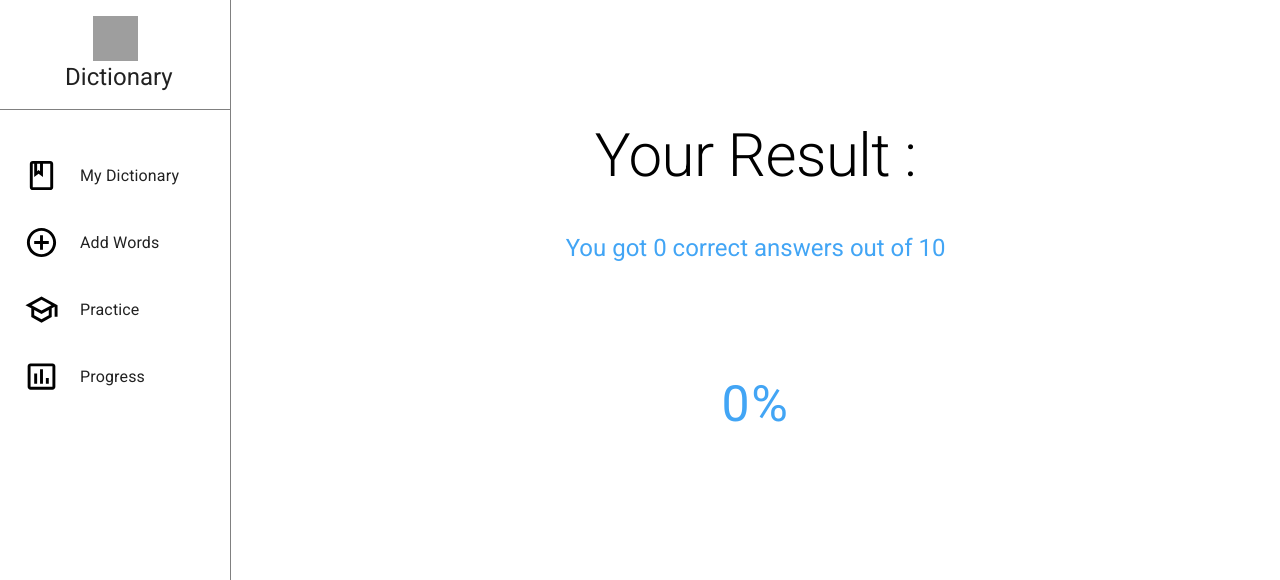
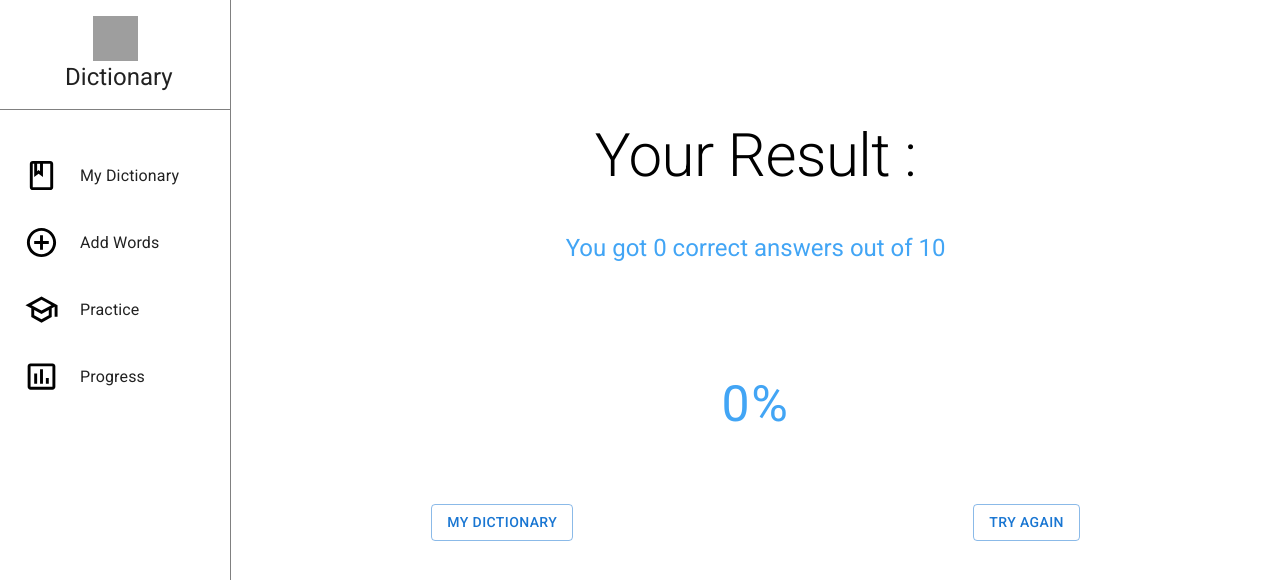
Before and after one commit to Ramil3107/dictionary, a React (Create React App) app: page /quizresult in a window 1280 px wide. Shown: the top 580 px of the page. Built offline with nearby package versions, Linux system fonts and the light colour scheme; grey boxes are pictures that could not be loaded.

Commit message:
add return buttons qiuz result page

```diff
--- a/src/pages/quizResult/QuizResult.js
+++ b/src/pages/quizResult/QuizResult.js
@@ -1,10 +1,11 @@
-import { Box, Typography } from "@mui/material"
+import { Box, Button, Typography } from "@mui/material"
 import { blue } from "@mui/material/colors"
 import { useEffect } from "react"
 import { useDispatch, useSelector } from "react-redux"
 import { setNewHistory } from "../../redux/dictionarySlice"
 import { currentDate } from "../../utils/utils"
 import { CircularProgressBox } from "./components/CircularProgressBox"
+import { ReturnButtons } from "./components/ReturnButtons"
 
 export const QuizResult = () => {
 
@@ -48,6 +49,7 @@ export const QuizResult = () => {
             </Typography>
 
             <CircularProgressBox currentGameRightAnswers={currentGameRightAnswers} />
+            <ReturnButtons />
         </Box>
     )
 }
--- /dev/null
+++ b/src/pages/quizResult/components/ReturnButtons.js
@@ -0,0 +1,12 @@
+import { Box, Button } from '@mui/material'
+import { useNavigate } from 'react-router-dom'
+
+export const ReturnButtons = () => {
+    const navigate = useNavigate()
+    return (
+        <Box sx={{ display: "flex", flexWrap: "wrap", justifyContent: "space-around", width: "100%" }}>
+            <Button onClick={() => navigate("/mydictionary")} variant="outlined" >My Dictionary</Button>
+            <Button onClick={() => navigate("/practice")} variant="outlined">Try Again</Button>
+        </Box>
+    )
+}
```
